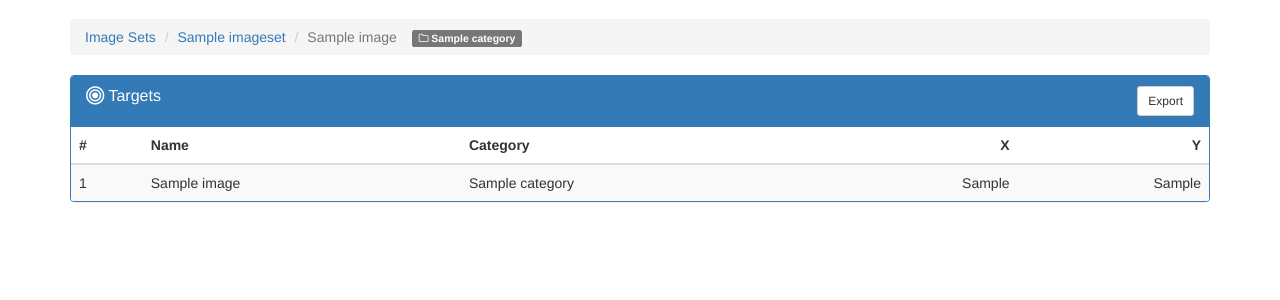
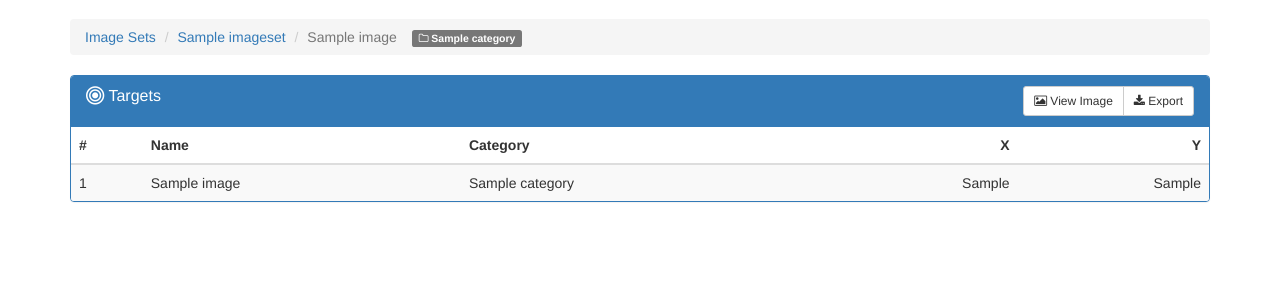
Before and after one commit to ubccr/harrier, a Flask app: template harrier/web/templates/targets.html in a window 1280 px wide. Shown: the part 51-351 px from the top of the page. Run offline with Flask 2, Linux system fonts and the light colour scheme; the template is opened without the code that fills it: most values are stand-ins (such as "Sample title", 1, 10 or a date in 2020); parts of the project's set-up code (start-up, migrations or seed data) failed here and were passed over; some libraries are stand-ins or nearby versions.

Commit message:
Improve navigation flow

```diff
--- a/harrier/web/static/js/harrier.js
+++ b/harrier/web/static/js/harrier.js
@@ -16,6 +16,7 @@ var Harrier = function() {
                 });
                 display();
                 $('#reset').click(reset);
+                $('#results').click(results);
                 $('#prev').click(prev);
                 $('#next').click(next);
                 $('#save-cat').click(saveCategory);
@@ -49,6 +50,10 @@ var Harrier = function() {
         });
         $('.modal').modal('hide');
         display();
+    }
+
+    function results() {
+        window.location.href = '/image/'+images[index];
     }
 
     function reset() {
--- a/harrier/web/templates/add_targets.html
+++ b/harrier/web/templates/add_targets.html
@@ -16,6 +16,7 @@
        </div>
        <div class="btn-group pull-right">
            <button id="reset" class="btn btn-default"><i class="fa fa-times"></i> Clear</button>
+           <button id="results" class="btn btn-default"><i class="fa fa-check-square-o"></i> Results</button>
            <button class="btn btn-default" data-toggle="modal" data-target=".classify-modal"><i class="fa fa-folder-o"></i> <span id="cat-label">Classify</span></button>
        </div>
    </div>
@@ -49,7 +50,7 @@
 <script src="{{ url_for('static', filename='js/harrier.js') }}"></script>
 <script>
 $(function() {
-    Harrier.init({{ iset.id }}, 0);
+    Harrier.init({{ iset.id }}, {{ index }});
 });
 </script>
 
--- a/harrier/web/templates/results.html
+++ b/harrier/web/templates/results.html
@@ -10,8 +10,8 @@
   <div class="clearfix panel-heading">
     <h3 style="display: inline" class="panel-title"><i class="fa fa-image fa-lg"></i> &nbsp;{{ iset.name }}</h3>
        <div class="btn-group pull-right">
-        <a href="{{ url_for('views.add_targets', id=iset.id) }}" class="btn btn-default btn-sm">Add Targets</a>
-        <a href="{{ url_for('views.imageset_export', id=iset.id) }}" class="btn btn-default btn-sm">Export</a>
+        <a href="{{ url_for('views.add_targets', id=iset.id) }}" class="btn btn-default btn-sm"><i class="fa fa-bullseye"></i> Add Targets</a>
+        <a href="{{ url_for('views.imageset_export', id=iset.id) }}" class="btn btn-default btn-sm"><i class="fa fa-download"></i> Export</a>
       </div>
   </div>
 
--- a/harrier/web/templates/targets.html
+++ b/harrier/web/templates/targets.html
@@ -15,7 +15,8 @@
   <div class="clearfix panel-heading">
     <h3 style="display: inline" class="panel-title"><i class="fa fa-bullseye fa-lg"></i> Targets </h3>
        <div class="btn-group pull-right">
-        <a href="{{ url_for('views.image_export', id=image.id) }}" class="btn btn-default btn-sm">Export</a>
+        <a href="{{ url_for('views.add_targets', id=image.imageset.id, iid=image.id) }}" class="btn btn-default btn-sm"><i class="fa fa-image"></i> View Image</a>
+        <a href="{{ url_for('views.image_export', id=image.id) }}" class="btn btn-default btn-sm"><i class="fa fa-download"></i> Export</a>
       </div>
   </div>
 
```
Also changed, not shown: harrier/web/views.py (+7 -1 lines).
